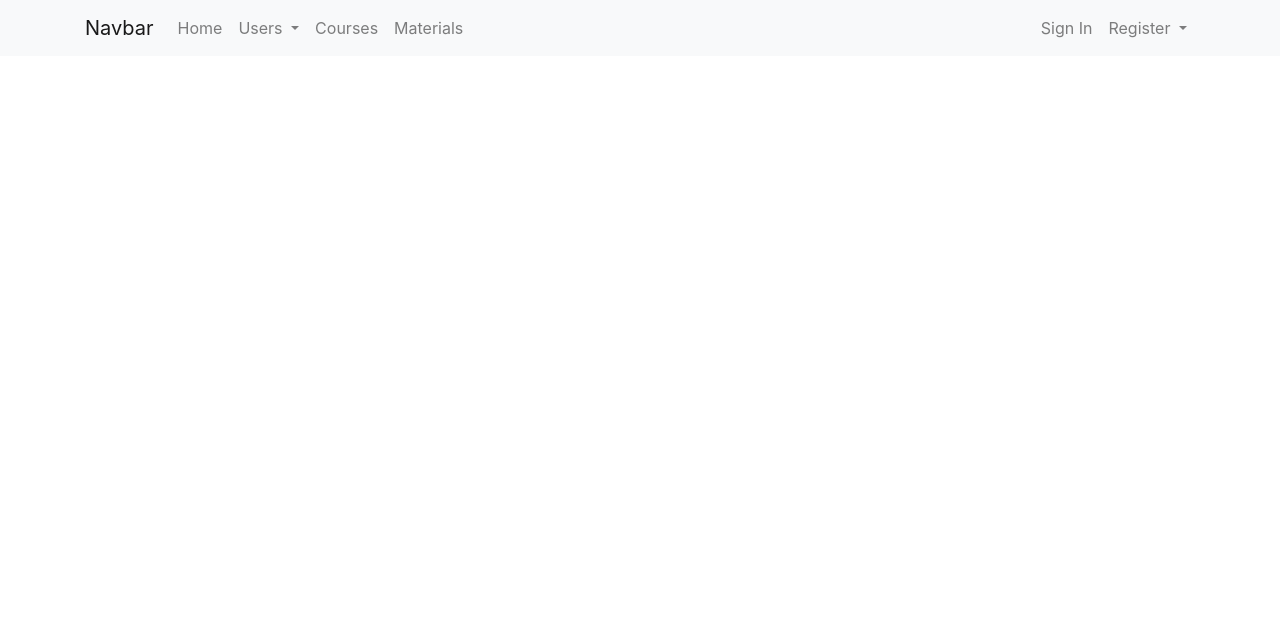
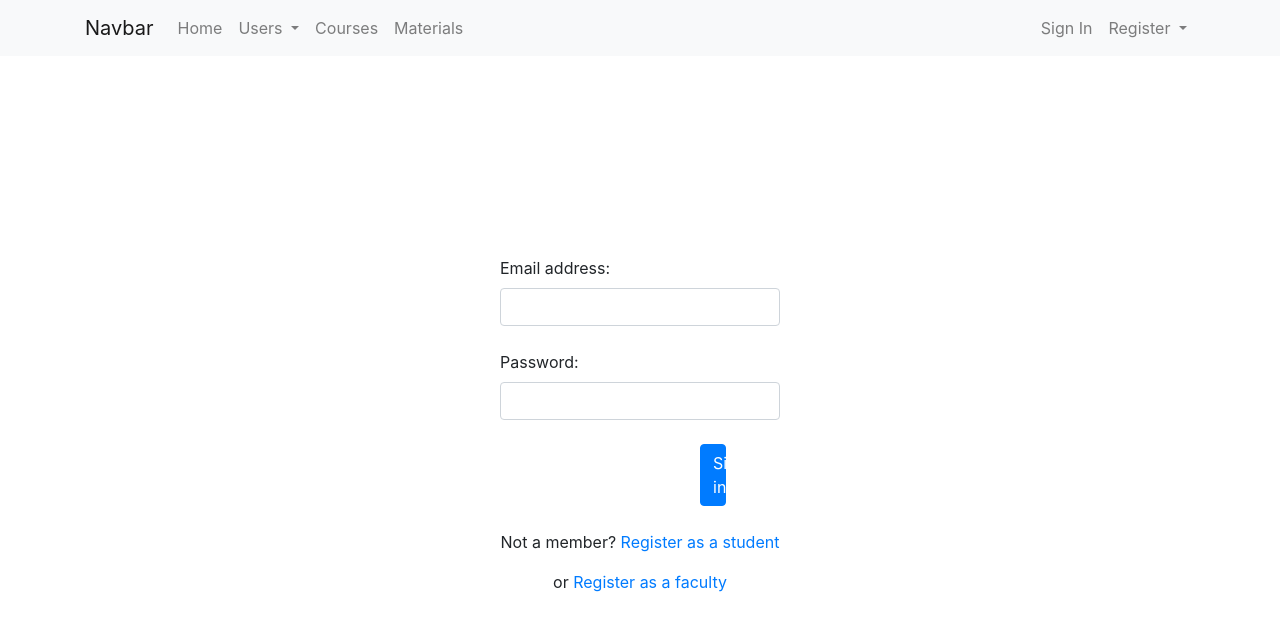
Before and after one commit to abdelazizwf/HCIProject, an Angular app: page /login in a window 1280 px wide. Before the commit this address led to /. Shown: the top 630 px of the page. Built offline with nearby package versions, Linux system fonts and the light colour scheme.

Commit message:
updated login and added routing

```diff
--- a/src/app/app-routing.module.ts
+++ b/src/app/app-routing.module.ts
@@ -2,6 +2,7 @@ import { NgModule } from '@angular/core';
 import { RouterModule, Routes } from '@angular/router';
 import { StudentRegisterComponent } from './components/student-register/student-register.component';
 import { FacultyRegisterComponent } from './components/faculty-register/faculty-register.component';
+import { LoginComponent } from './components/login/login.component';
 
 const routes: Routes = [
     {
@@ -17,6 +18,10 @@ const routes: Routes = [
         loadChildren: () =>
             import('./admin/admin.module').then((m) => m.AdminModule),
     },
+    {
+        path: 'login',
+        component: LoginComponent
+    },
 ];
 
 @NgModule({
--- a/src/app/components/header/header.component.html
+++ b/src/app/components/header/header.component.html
@@ -49,7 +49,7 @@
             </ul>
             <ul class="navbar-nav ml-auto">
                 <li class="nav-item">
-                    <a class="nav-link" href="#">Sign In</a>
+                    <a class="nav-link" routerLink="/login">Sign In</a>
                 </li>
                 <li class="nav-item dropdown">
                     <a
--- a/src/app/components/login/login.component.html
+++ b/src/app/components/login/login.component.html
@@ -1,25 +1,25 @@
-<div class="container my-3" style="max-width: 600px">
-    <div class="spinner-border text-dark" role="status" *ngIf="!loading">
-        <span class="sr-only">Loading...</span>
+<form style="margin-top: 200px;">
+    <!-- Email input -->
+    <div style="margin-left: 500px; margin-right: 500px;" class="form-outline mb-4">
+        <label class="form-label" for="form2Example1">Email address:</label>
+        <input type="email" id="email" class="form-control" />
     </div>
-    <form [formGroup]="loginForm" novalidate *ngIf="loading">
-        <div class="form-group">
-            <label for="email">Email Address</label>
-            <input
-                type="email"
-                class="form-control"
-                id="email"
-                formControlName="email"
-            />
-        </div>
-        <div class="form-group">
-            <label for="password">password</label>
-            <input
-                type="password"
-                class="form-control"
-                id="password"
-                formControlName="password"
-            />
-        </div>
-    </form>
-</div>
+
+    <!-- Password input -->
+    <div style="margin-left: 500px; margin-right: 500px;" class="form-outline mb-4">
+      <label class="form-label" for="form2Example2">Password:</label>
+      <input type="password" id="password" class="form-control" />
+    </div>
+
+
+    <!-- Submit button -->
+    <div style="margin-left: 700px; margin-right: 700px;">
+        <button type="button" (click)="onSignIn()" class="btn btn-primary btn-block mb-4">Sign in</button>
+    </div>
+
+    <!-- Register buttons -->
+    <div style="text-align:center" class="text-center">
+      <p>Not a member? <a routerLink="/studentRegister" >Register as a student</a></p>
+      <p> or <a routerLink="/facultyRegister" >Register as a faculty</a></p>
+    </div>
+  </form>
--- a/src/app/components/login/login.component.ts
+++ b/src/app/components/login/login.component.ts
@@ -31,5 +31,10 @@ export class LoginComponent implements OnInit {
       });
   }
 
+  onSignIn(): void {
 
 }
+
+
+
+}
```
Also changed, not shown: src/app/components/login/login.component.css (deleted), 1 other file (tests, documents, lock files or other folders).
